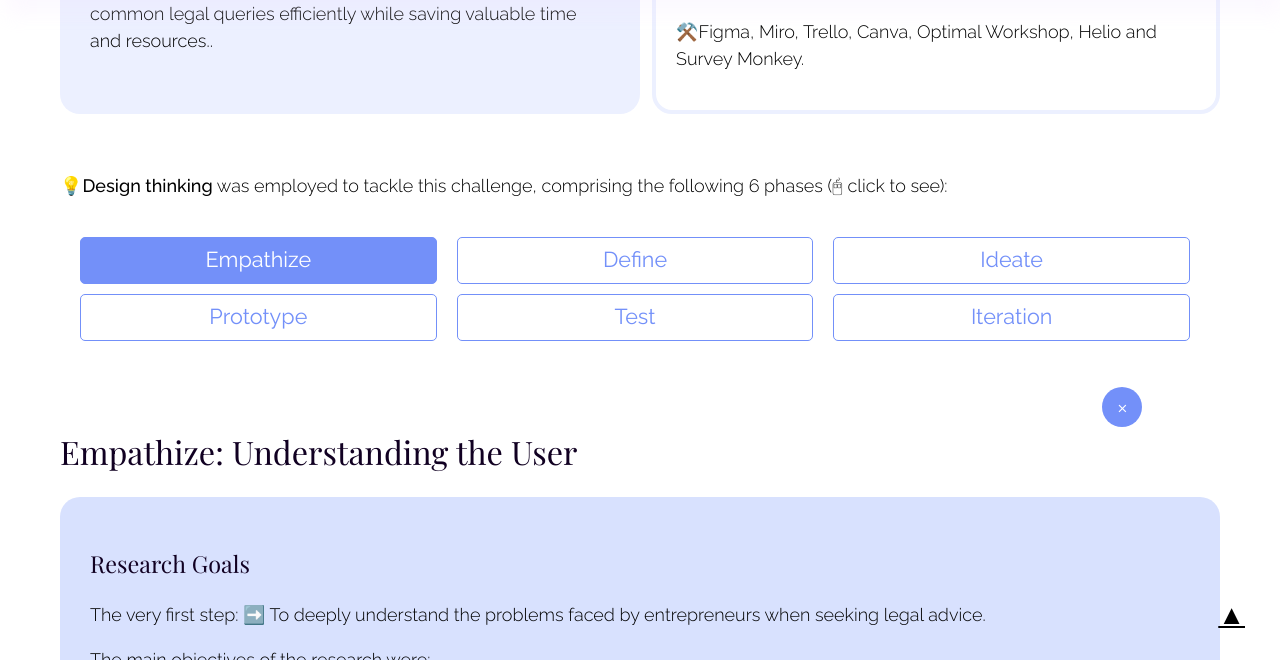
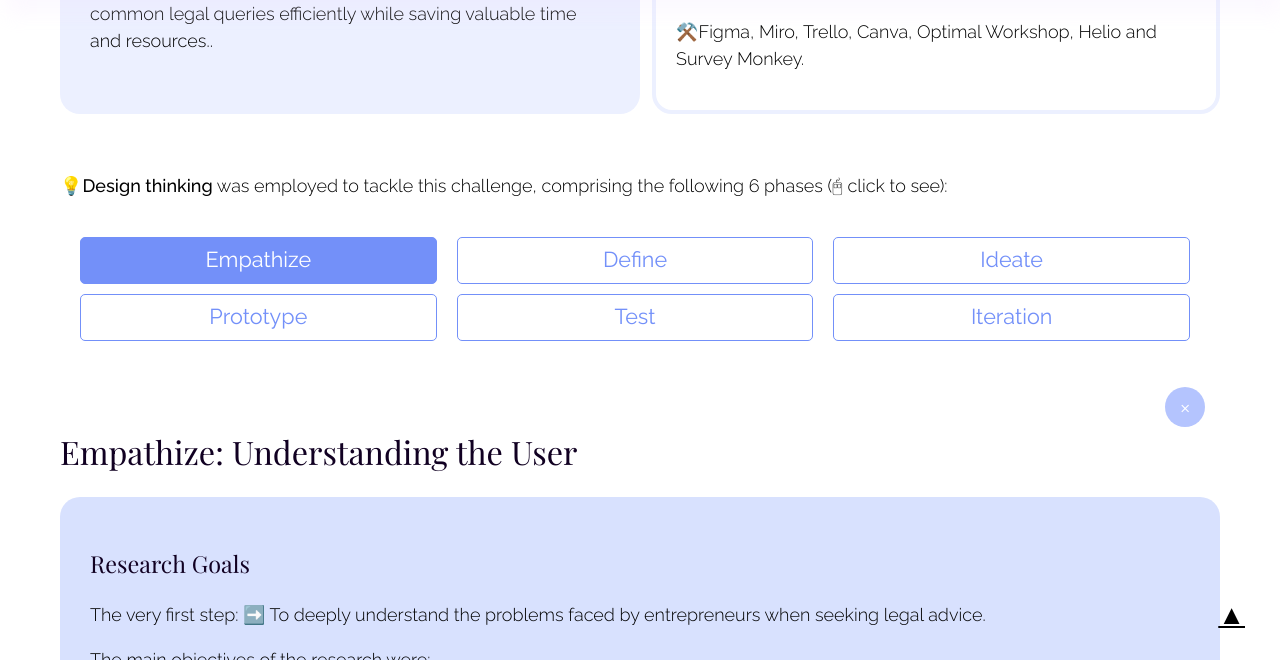
Before and after one commit to BeaMey/portfolio, a plain HTML site: page access.html in a window 1280 px wide. Both pictures are taken after a click on the button "Empathize". Shown: the part 1759-2419 px from the top of the page. Drawn offline with nearby package versions, Linux system fonts and the light colour scheme; a web font is replaced by a local one.

Commit message:
Closing x
This commit changes colors of closing tab Untangled.

```diff
--- a/css/style.css
+++ b/css/style.css
@@ -1023,14 +1023,15 @@ main {
   float: right;
   cursor: pointer;
   font-size: 24px;
-  background-color: #7390f9;
+  background-color: #B4C4FE;
   color: white;
   width: 40px; /* Ancho del círculo */
   height: 40px; /* Altura del círculo */
   text-align: center; /* Para centrar el contenido */
   line-height: 40px; /* Para centrar verticalmente el contenido */
   border-radius: 50%; /* Forma de círculo */
-  margin-right: 10%;
+  margin-right: 5%;
+  margin-bottom: 8%;
 }
 
 .topright:hover {
```
